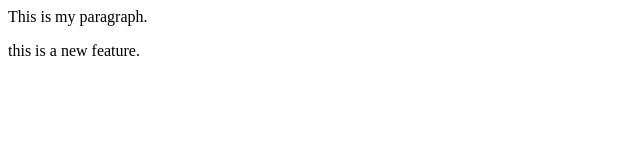
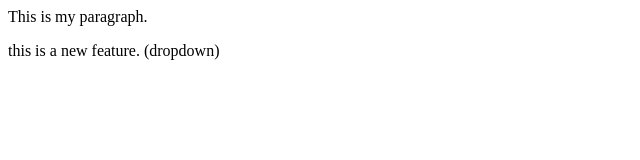
Before and after one commit to darickkurin/localrepo, a plain HTML site: page index.html in a window 1280 px wide. Shown: the full height of the page, 0-640 px from the left. Drawn offline with Linux system fonts and the light colour scheme.

```diff
--- a/index.html
+++ b/index.html
@@ -1,2 +1,2 @@
 <p>This is my paragraph.</p>
-<P> this is a new feature. </P>
+<P> this is a new feature. (dropdown) </P>
```
